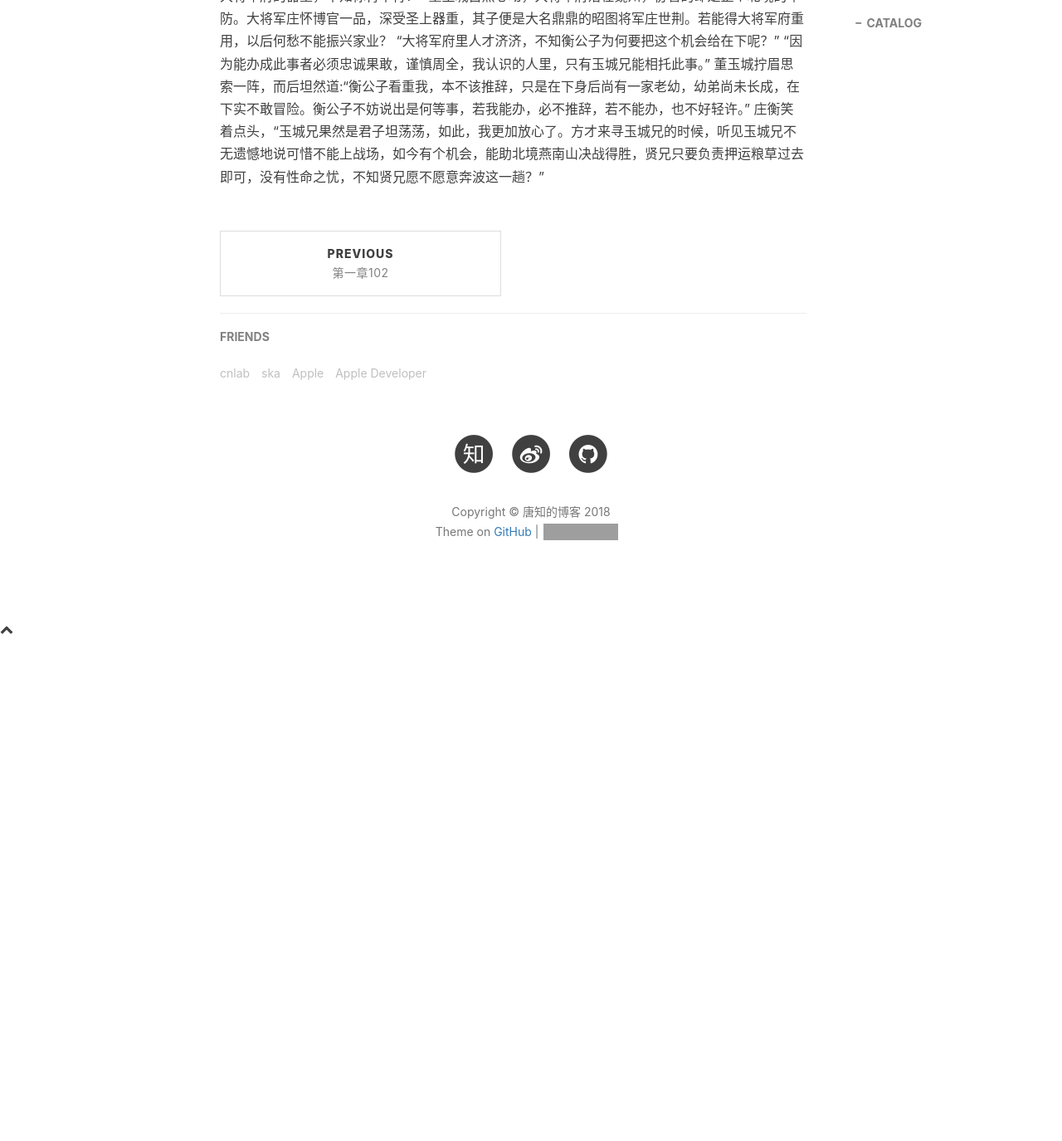
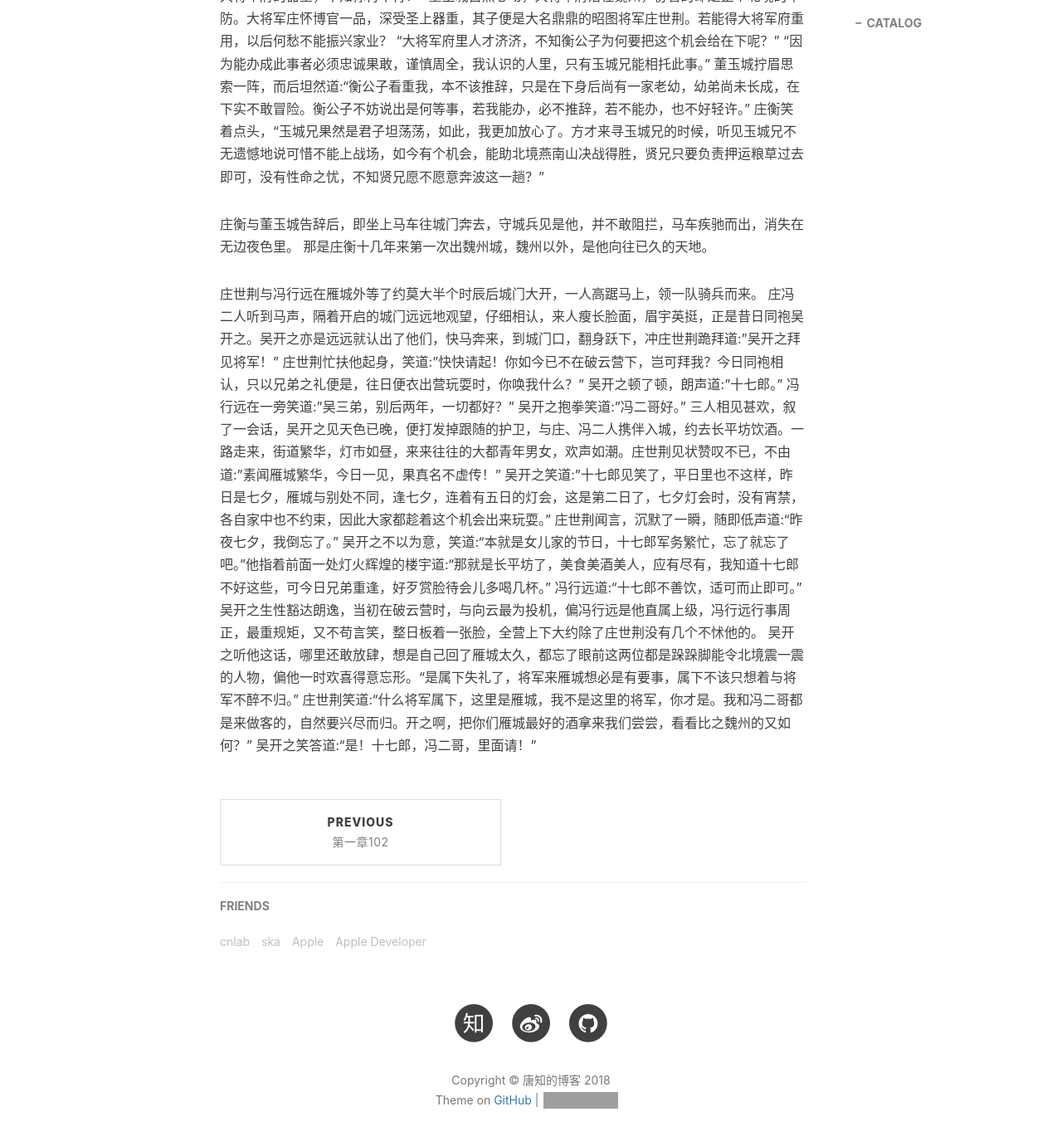
Before and after one commit to Joewn/Joewn.github.io, a Jekyll site: the page built from _posts/2018-06-29-第一章103.md, in a window 1280 px wide and 1400 px high, scrolled down 1273 px. Shown: the top 1375 px of the window at 83% size. Built offline with Jekyll 4.4.1, drawn with Linux system fonts in a browser that asks for light colours; nearby versions of some CDN libraries; comment, search, counter and statistics services are not loaded; before the commit the page ends 2018 px from its top, so only the background shows below that; grey boxes are pictures that could not be loaded.

Commit message:
Update 2018-06-29-第一章103.md

```diff
--- a/_posts/2018-06-29-第一章103.md
+++ b/_posts/2018-06-29-第一章103.md
@@ -36,3 +36,22 @@ tags:
 “因为能办成此事者必须忠诚果敢，谨慎周全，我认识的人里，只有玉城兄能相托此事。”
 董玉城拧眉思索一阵，而后坦然道:“衡公子看重我，本不该推辞，只是在下身后尚有一家老幼，幼弟尚未长成，在下实不敢冒险。衡公子不妨说出是何等事，若我能办，必不推辞，若不能办，也不好轻许。”
 庄衡笑着点头，“玉城兄果然是君子坦荡荡，如此，我更加放心了。方才来寻玉城兄的时候，听见玉城兄不无遗憾地说可惜不能上战场，如今有个机会，能助北境燕南山决战得胜，贤兄只要负责押运粮草过去即可，没有性命之忧，不知贤兄愿不愿意奔波这一趟？”
+
+庄衡与董玉城告辞后，即坐上马车往城门奔去，守城兵见是他，并不敢阻拦，马车疾驰而出，消失在无边夜色里。
+那是庄衡十几年来第一次出魏州城，魏州以外，是他向往已久的天地。
+
+庄世荆与冯行远在雁城外等了约莫大半个时辰后城门大开，一人高踞马上，领一队骑兵而来。
+庄冯二人听到马声，隔着开启的城门远远地观望，仔细相认，来人瘦长脸面，眉宇英挺，正是昔日同袍吴开之。吴开之亦是远远就认出了他们，快马奔来，到城门口，翻身跃下，冲庄世荆跪拜道:"吴开之拜见将军！"
+庄世荆忙扶他起身，笑道:"快快请起！你如今已不在破云营下，岂可拜我？今日同袍相认，只以兄弟之礼便是，往日便衣出营玩耍时，你唤我什么？"
+吴开之顿了顿，朗声道:"十七郎。"
+冯行远在一旁笑道:"吴三弟，别后两年，一切都好？"
+吴开之抱拳笑道:"冯二哥好。"
+三人相见甚欢，叙了一会话，吴开之见天色已晚，便打发掉跟随的护卫，与庄、冯二人携伴入城，约去长平坊饮酒。一路走来，街道繁华，灯市如昼，来来往往的大都青年男女，欢声如潮。庄世荆见状赞叹不已，不由道:"素闻雁城繁华，今日一见，果真名不虚传！"
+吴开之笑道:"十七郎见笑了，平日里也不这样，昨日是七夕，雁城与别处不同，逢七夕，连着有五日的灯会，这是第二日了，七夕灯会时，没有宵禁，各自家中也不约束，因此大家都趁着这个机会出来玩耍。"
+庄世荆闻言，沉默了一瞬，随即低声道:“昨夜七夕，我倒忘了。”
+吴开之不以为意，笑道:“本就是女儿家的节日，十七郎军务繁忙，忘了就忘了吧。”他指着前面一处灯火辉煌的楼宇道:“那就是长平坊了，美食美酒美人，应有尽有，我知道十七郎不好这些，可今日兄弟重逢，好歹赏脸待会儿多喝几杯。”
+冯行远道:“十七郎不善饮，适可而止即可。”
+吴开之生性豁达朗逸，当初在破云营时，与向云最为投机，偏冯行远是他直属上级，冯行远行事周正，最重规矩，又不苟言笑，整日板着一张脸，全营上下大约除了庄世荆没有几个不怵他的。
+吴开之听他这话，哪里还敢放肆，想是自己回了雁城太久，都忘了眼前这两位都是跺跺脚能令北境震一震的人物，偏他一时欢喜得意忘形。“是属下失礼了，将军来雁城想必是有要事，属下不该只想着与将军不醉不归。”
+庄世荆笑道:“什么将军属下，这里是雁城，我不是这里的将军，你才是。我和冯二哥都是来做客的，自然要兴尽而归。开之啊，把你们雁城最好的酒拿来我们尝尝，看看比之魏州的又如何？”
+吴开之笑答道:“是！十七郎，冯二哥，里面请！”
```
